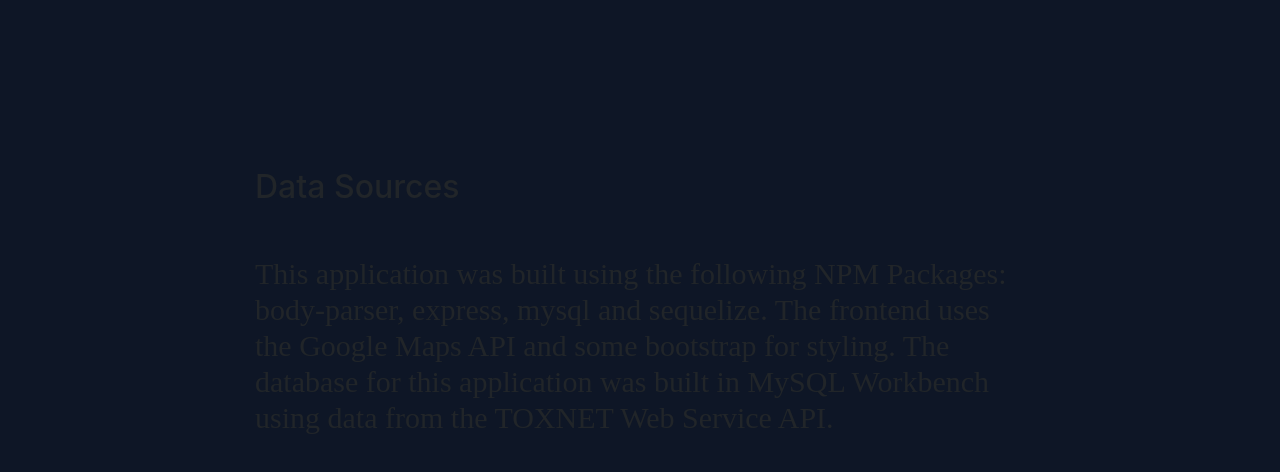
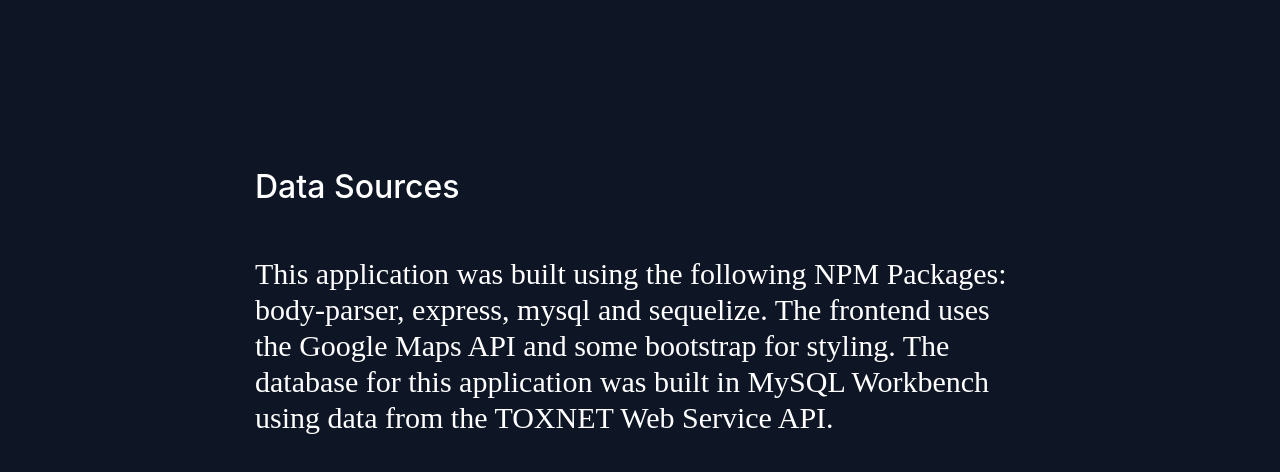
Before and after one commit to mikeweissbluth/Project-Two, a website: page public/index.html in a window 1280 px wide. Shown: the part 1602-2074 px from the top of the page. Drawn offline with nearby package versions, Linux system fonts and the light colour scheme; some packages are replaced by stand-ins of ours; no server answers.

Commit message:
fixed text color

```diff
--- a/public/css/style.css
+++ b/public/css/style.css
@@ -85,7 +85,7 @@
 #slide2{
 background-color: #0e1626;
 
-height: 100%;
+height: 100vh;
 margin: 0 auto;
 overflow: hidden;
 padding: 0;
@@ -93,8 +93,8 @@
 #slide3{
 /* background: url(../img/slide3.jpg) 50% 0 no-repeat fixed; */
 background-color: #0e1626;
-
-height: 100%;
+color: white;
+height: 100vh;
 padding: 170px 0 0 0;
 background-size: cover;
 }
```
